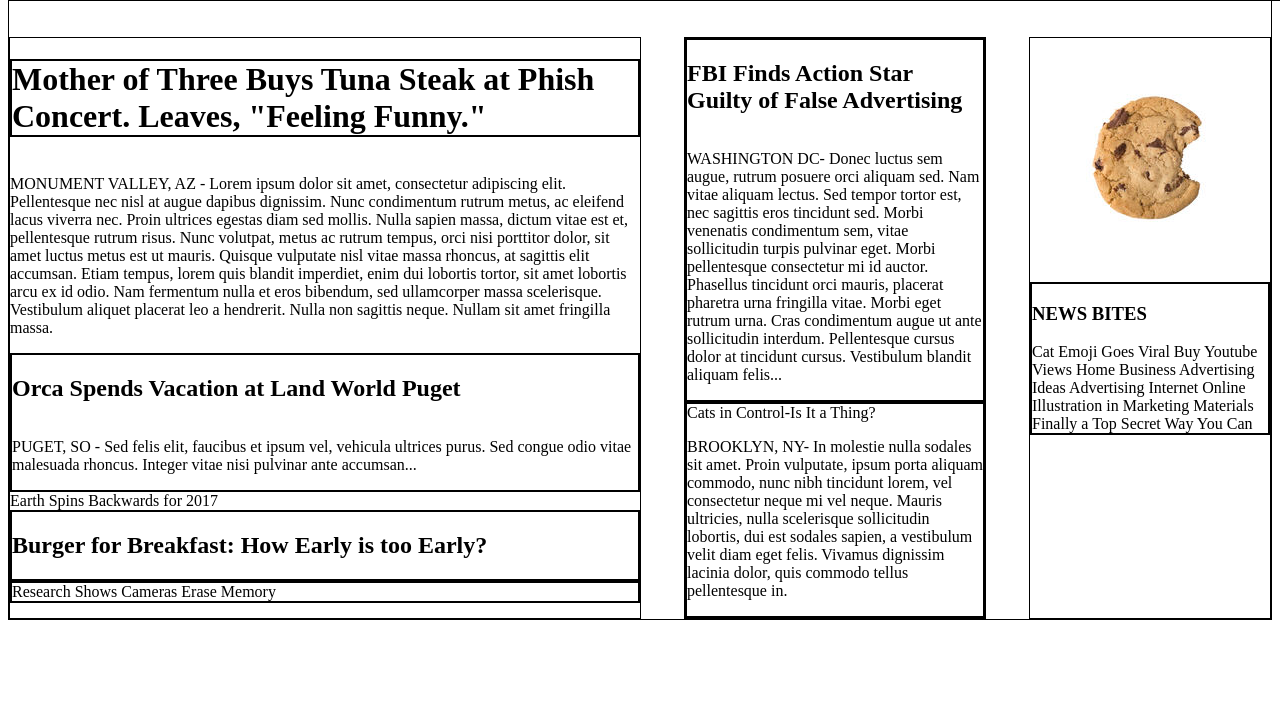
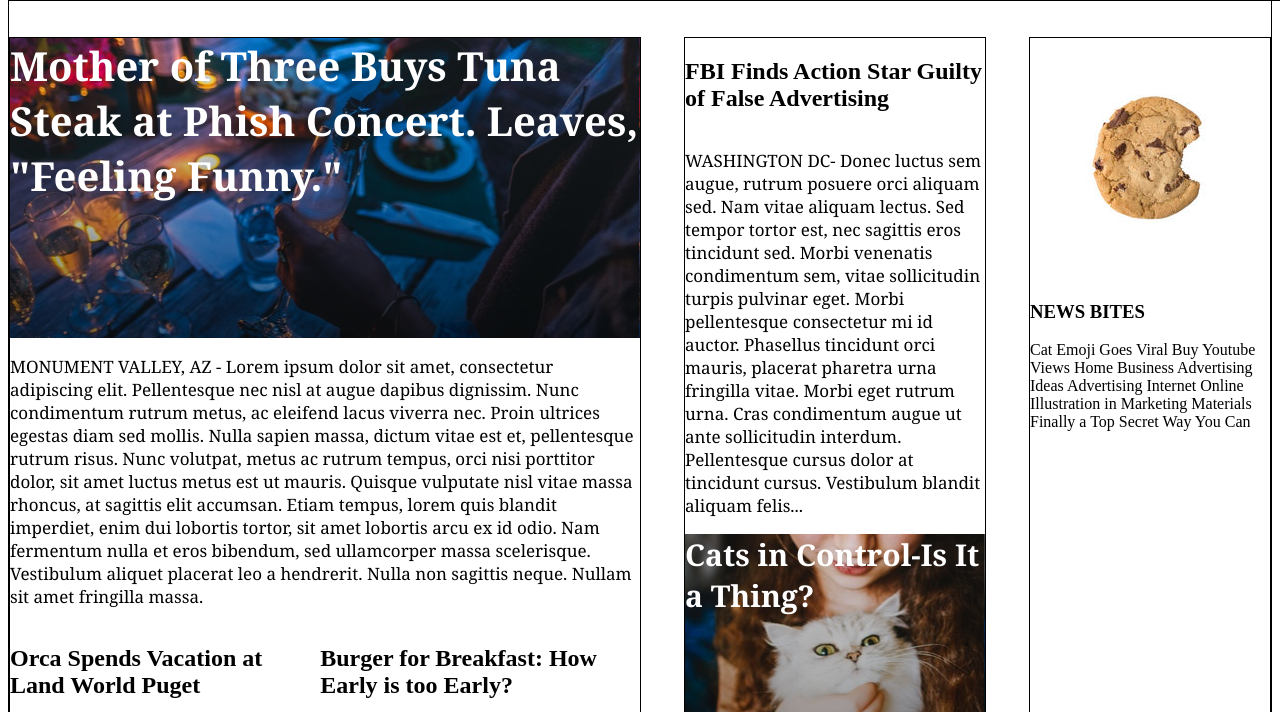
Before and after one commit to nroales/mytimes, a plain HTML site: page index.html in a window 1280 px wide. Shown: the part 88-800 px from the top of the page. Drawn offline with Linux system fonts and the light colour scheme.

Commit message:
move columns in place.

```diff
--- a/index.html
+++ b/index.html
@@ -23,7 +23,8 @@
 	<main>
 		<div class="column large">
 			<div class="mainstory">
-				<h1>Mother of Three Buys Tuna Steak at Phish Concert. Leaves, "Feeling Funny."</h1>
+				<span>Mother of Three Buys Tuna Steak at Phish Concert. Leaves, "Feeling Funny."
+				</span>
 				<div class="narrative">
 					<p>
 						MONUMENT VALLEY, AZ - Lorem ipsum dolor sit amet, consectetur adipiscing elit. Pellentesque nec nisl at augue dapibus dignissim. Nunc condimentum rutrum metus, ac eleifend lacus viverra nec. Proin ultrices egestas diam sed mollis. Nulla sapien massa, dictum vitae est et, pellentesque rutrum risus. Nunc volutpat, metus ac rutrum tempus, orci nisi porttitor dolor, sit amet luctus metus est ut mauris. Quisque vulputate nisl vitae massa rhoncus, at sagittis elit accumsan. Etiam tempus, lorem quis blandit imperdiet, enim dui lobortis tortor, sit amet lobortis arcu ex id odio. Nam fermentum nulla et eros bibendum, sed ullamcorper massa scelerisque. Vestibulum aliquet placerat leo a hendrerit. Nulla non sagittis neque. Nullam sit amet fringilla massa.
@@ -31,6 +32,7 @@
 				</div>
 			</div>
 
+			<div class="stories">
 				<div class="story">
 					<h2>Orca Spends Vacation at Land World Puget</h2>
 					<div class="narrative">
@@ -38,20 +40,25 @@
 							PUGET, SO - Sed felis elit, faucibus et ipsum vel, vehicula ultrices purus. Sed congue odio vitae malesuada rhoncus. Integer vitae nisi pulvinar ante accumsan...
 						</p>
 					</div>
-			</div>
-
 					<div class="earth photo-content">
 						Earth Spins Backwards for 2017
+					</div>
 				</div>
 
 				<div class="story">
 					<h2>Burger for Breakfast: How Early is too Early?</h2>
+					<div class="narrative">
+						<p>Mew York, MY—Interdum et malesuada fames ac ante ipsum primis in faucibus. Pellentesque id quam facilisis, ultrices ante ut, rutrum enim. Praesent eu nisl erat.
+						</p>
 					</div>
-
 					<div class="camera photo-content">
 						Research Shows Cameras Erase Memory
 					</div>
+				</div>
 
+
+
+			</div>
 		</div>
 
 		<div class="column medium">
--- a/resources/css/style.css
+++ b/resources/css/style.css
@@ -52,21 +52,25 @@ main {
 .mainstory {
   display: flex;
   flex-direction: column;
-  border: 1px; solid black
 }
 
-.mainstory h1 {
-  border: 2px solid black;
+.mainstory span {
+  background-image: url("../photos/img-story-main.png");
+  font-family: Georgia;
+  font-weight: bold;
+  font-size: 40px;
+  color: white;
+  height: 300px;
+  width: 630px;
+}
+
+.stories {
+  display: flex;
 }
 
 .story {
   display: flex;
   flex-direction: column;
-  border: 2px solid black;
-}
-
-.camera.photo-content {
-  border: 2px solid black;
 }
 
 .column.medium {
@@ -75,10 +79,48 @@ main {
 
 .column.small {
   width: 240px;
-  display: flex;
   align-items: flex-start;
 }
 
 .news-bites {
-  border: 2px solid black;
+
 }
+
+.narrative {
+  font-family: Georgia;
+  font-size: 17px;
+  color: black;
+}
+
+.cat.photo-content {
+  background-image: url("../photos/img-story-1.png");
+  display: flex;
+  font-family: Georgia;
+  font-weight: bold;
+  font-size: 30px;
+  color: white;
+  height: 300px;
+  width: 300px;
+}
+
+.earth.photo-content {
+  background-image: url("../photos/img-story-2.png");
+  display: flex;
+  font-family: Georgia;
+  font-weight: bold;
+  font-size: 30px;
+  color: white;
+  height: 300px;
+  width: 300px;
+}
+
+.camera.photo-content {
+  background-image: url("../photos/img-story-3.png");
+  display: flex;
+  font-family: Georgia;
+  font-weight: bold;
+  font-size: 30px;
+  color: white;
+  height: 300px;
+  width: 300px;
+}
```
Also changed, not shown: resources/photos/img-story-1.png (added), resources/photos/img-story-2.png (added), resources/photos/img-story-3.png (added), resources/photos/img-story-main.png (added). Lines whose indentation alone changed are shown as unchanged.
